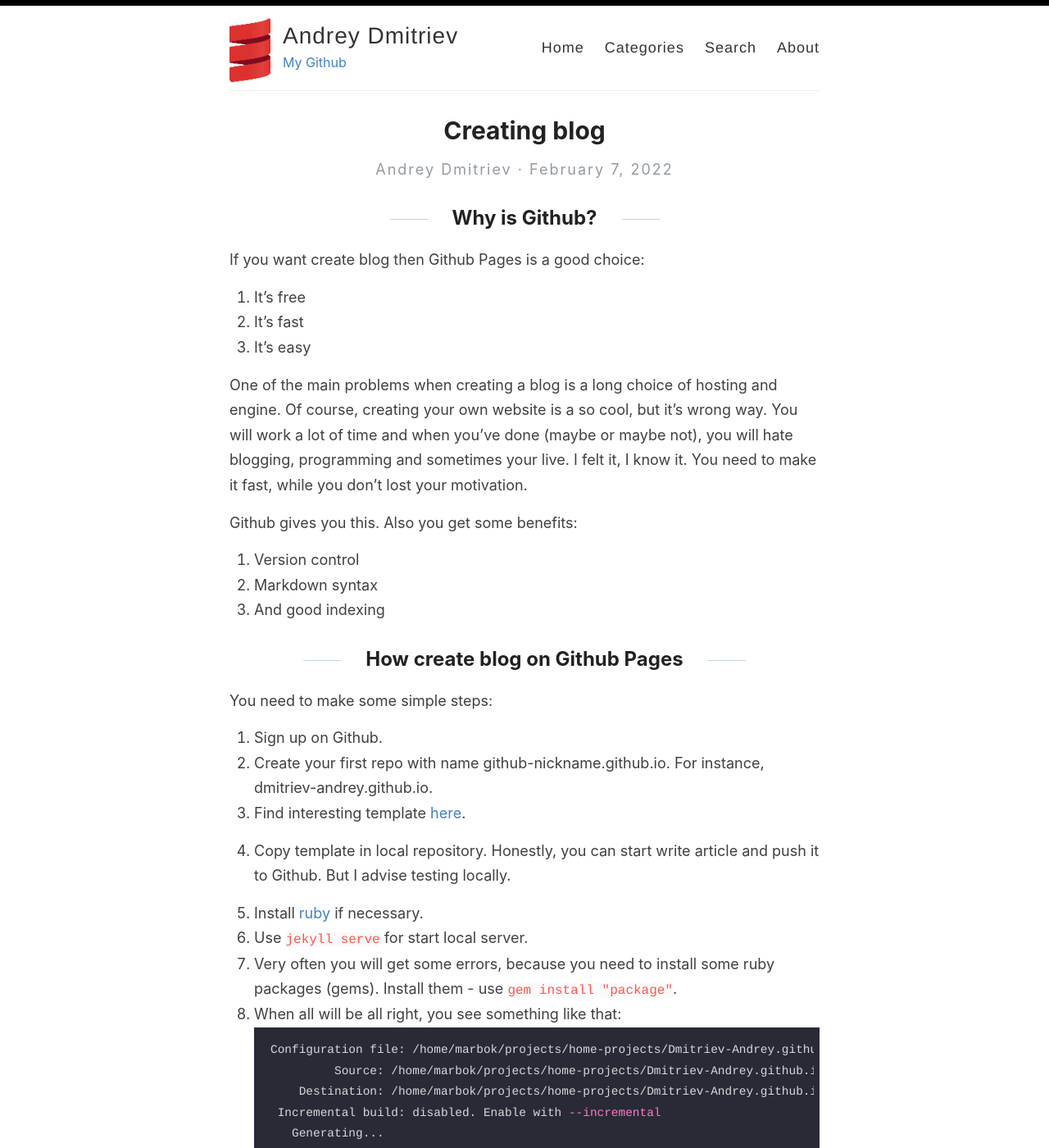
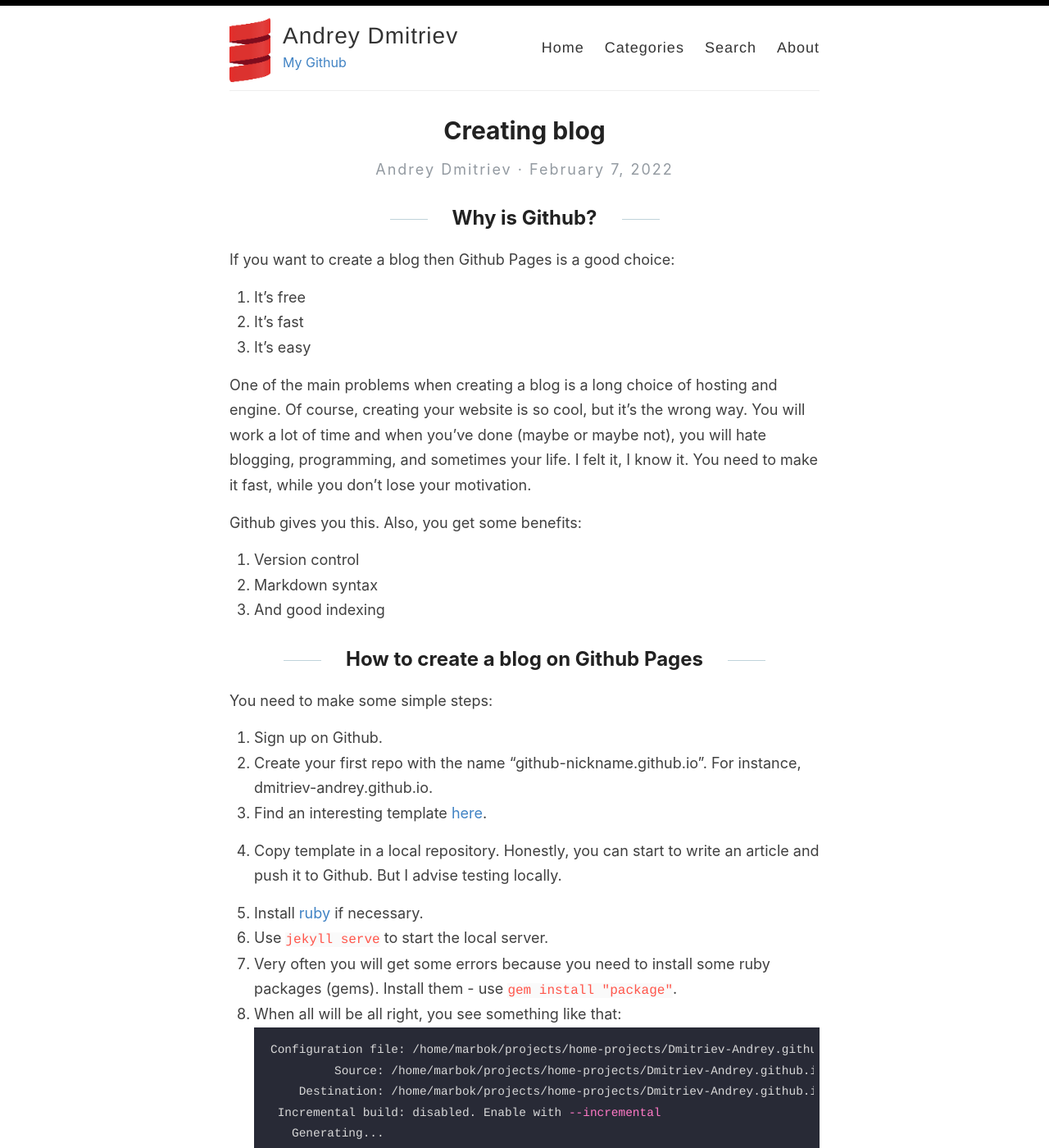
Before and after one commit to Dmitriev-Andrey/Dmitriev-Andrey.github.io, a Jekyll site: the page built from _posts/2022-02-07-Creating_blog.md, in a window 1280 px wide and 1400 px high. Shown: the whole window at 82% size. Built offline with Jekyll 4.4.1, drawn with Linux system fonts in a browser that asks for light colours; some of the changed text lies outside the part shown.

Commit message:
fix error in Creating blog

````diff
--- a/_posts/2022-02-07-Creating_blog.md
+++ b/_posts/2022-02-07-Creating_blog.md
@@ -6,31 +6,31 @@ excerpt: Create a blog on Github Pages. Simple guide.
 
 ## Why is Github?
 
-If you want create blog then Github Pages is a good choice:
+If you want to create a blog then Github Pages is a good choice:
 1. It's free
 2. It's fast
 3. It's easy
 
 One of the main problems when creating a blog is a long choice of hosting and engine.
-Of course, creating your own website is a so cool, but it's wrong way. You will work a lot of time and when you've done (maybe or maybe not), you will hate blogging, programming and sometimes your live. I felt it, I know it. You need to make it fast, while you don't lost your motivation.
+Of course, creating your website is so cool, but it's the wrong way. You will work a lot of time and when you've done (maybe or maybe not), you will hate blogging, programming, and sometimes your life. I felt it, I know it. You need to make it fast, while you don't lose your motivation.
 
-Github gives you this. Also you get some benefits:
+Github gives you this. Also, you get some benefits:
 1. Version control
 2. Markdown syntax
 3. And good indexing
 
-## How create blog on Github Pages
+## How to create a blog on Github Pages
 
 You need to make some simple steps:
 1. Sign up on Github.
-2. Create your first repo with name github-nickname.github.io. For instance, dmitriev-andrey.github.io.
-3. Find interesting template [here](https://github.com/topics/jekyll-template).
-4. Copy template in local repository.
-Honestly, you can start write article and push it to Github. But I advise testing locally.
+2. Create your first repo with the name "github-nickname.github.io". For instance, dmitriev-andrey.github.io.
+3. Find an interesting template [here](https://github.com/topics/jekyll-template).
+4. Copy template in a local repository.
+Honestly, you can start to write an article and push it to Github. But I advise testing locally.
 
 1. Install [ruby](https://www.ruby-lang.org) if necessary.
-2. Use `jekyll serve` for start local server.
-3. Very often you will get some errors, because you need to install some ruby packages (gems). Install them - use `gem install "package"`.
+2. Use `jekyll serve` to start the local server.
+3. Very often you will get some errors because you need to install some ruby packages (gems). Install them - use `gem install "package"`.
 4. When all will be all right, you see something like that:
 ```sh
 Configuration file: /home/marbok/projects/home-projects/Dmitriev-Andrey.github.io/_config.yml
@@ -45,8 +45,8 @@ Configuration file: /home/marbok/projects/home-projects/Dmitriev-Andrey.github.i
   Server running... press ctrl-c to stop.
 ```
 5. Go to http://127.0.0.1:4000 in your browser.
-6. If template work, push it in Github.
+6. If the template works, push it in Github.
 7. Profit!!!
 
 Github will build your blog and you can see it on https://githubname.github.io/.
-But your journey is just beginning!!! Customize template, create post and find interesting idea!!!
+But your journey is just beginning!!! Customize the template, create posts, and find interesting ideas!!!
````
Also changed, not shown: 1 other file.
